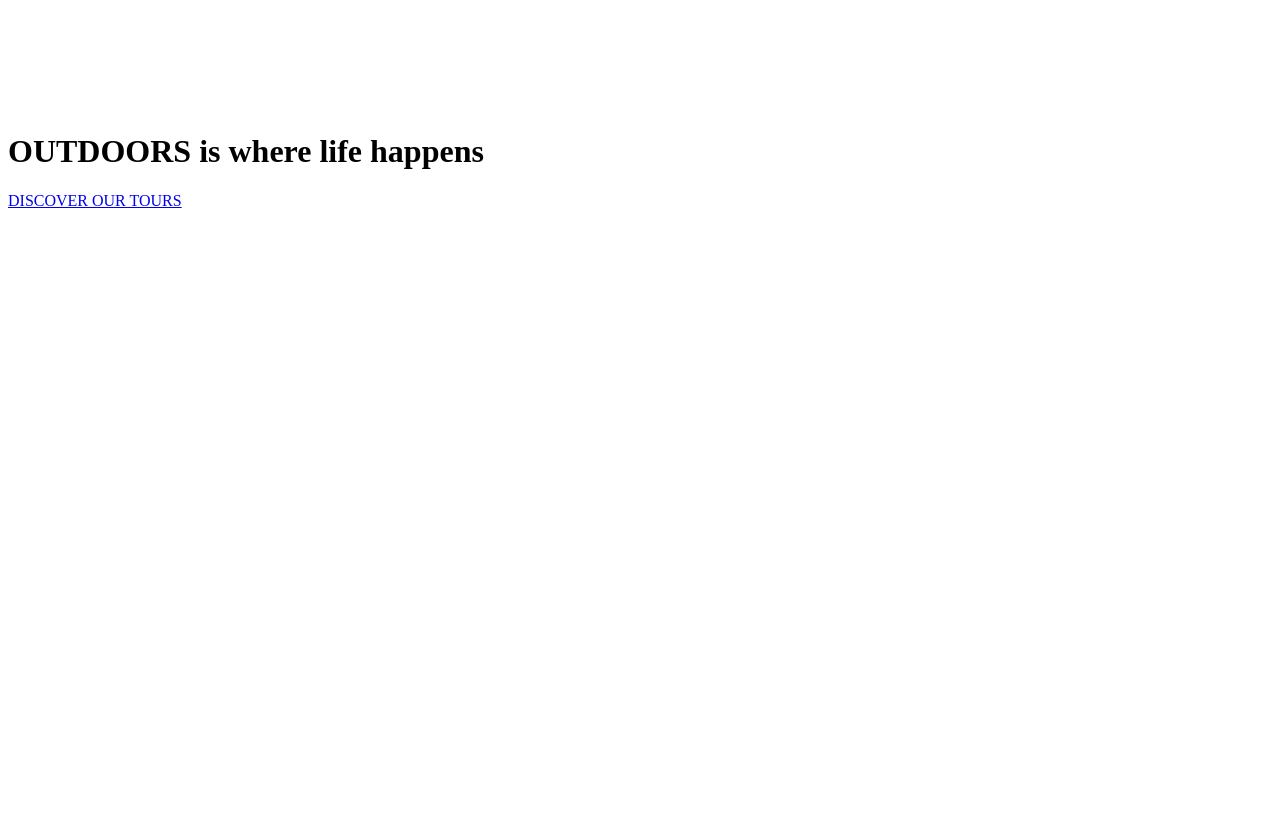
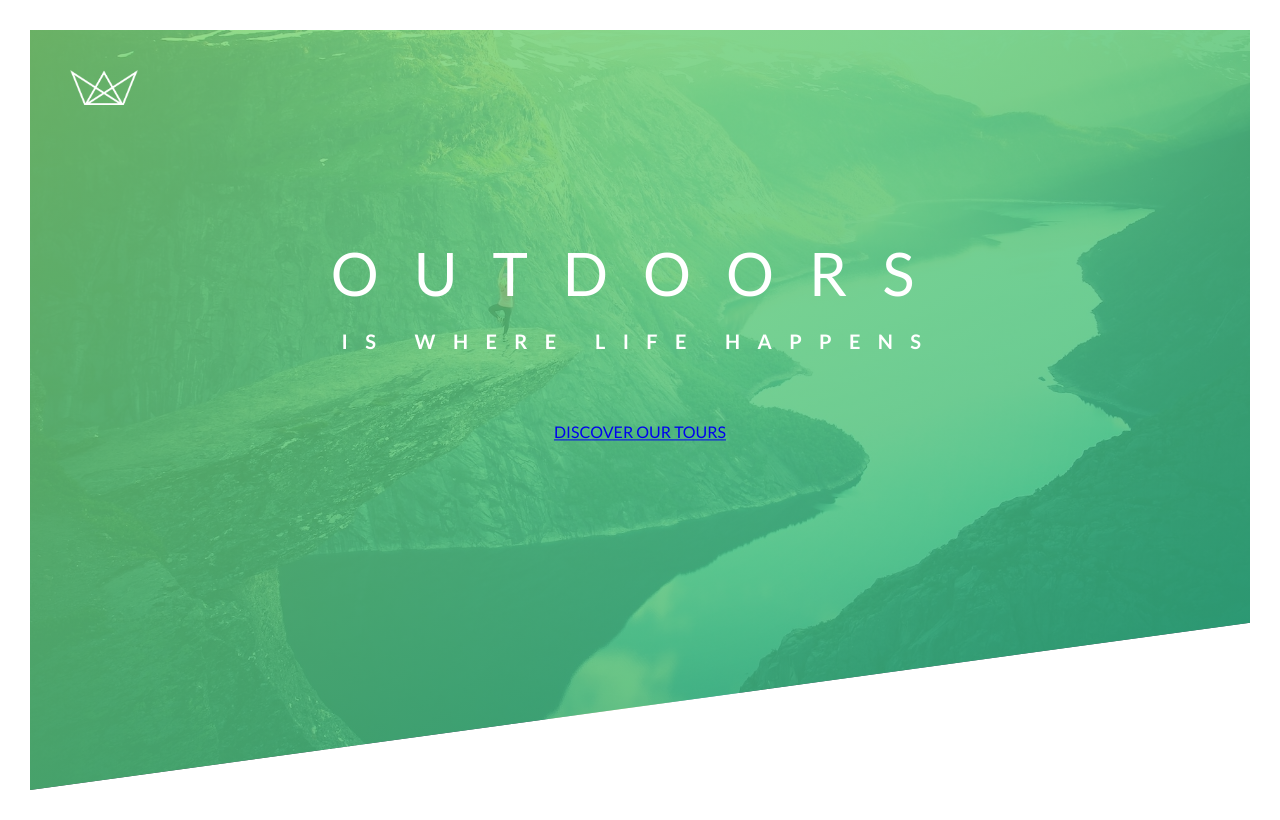
Before and after one commit to vahid-bagh3ri/NaTours, a plain HTML site: page index.html in a window 1280 px wide. Drawn offline with Linux system fonts and the light colour scheme.

Commit message:
header css1

```diff
--- a/css/style.css
+++ b/css/style.css
@@ -6,3 +6,85 @@ Medium green: #55c57a
 Dark green: #28b485
 
 */
+
+* {
+    margin: 0;
+    padding: 0;
+    box-sizing: border-box;
+
+}
+body{
+    font-family: 'lato' , sans-serif;
+    font-weight: 400;
+    font-size: 16px;
+    line-height: 1.7;
+    color: #7777;
+    padding: 30px;
+}
+.header{
+    height: 95vh;
+    background-image: linear-gradient(
+        to right bottom ,
+        rgba(126, 213, 111, 0.801) ,
+        rgba(40, 180, 133, 0.801) )
+     ,url(../img/hero.jpg);
+    background-size: cover;
+    background-position: top;
+    position: relative;
+
+    clip-path: polygon(0 0, 100% 0 , 100% 78% , 0 100%);
+}
+
+.logo-box{
+    position: absolute;
+    top: 40px;
+    left: 40px;
+}
+
+.logo{
+    height: 35px;
+
+}
+
+.text-box{
+    position: absolute;
+    top: 40%;
+    left: 50%;
+    transform: translate(-50% , -50%);
+    text-align: center;
+}
+
+.heading-primary{
+    color: #ffffff;
+    text-transform: uppercase;
+
+    backface-visibility: hidden;
+    margin-bottom: 60px;
+}
+
+.heading-primary-main{
+    display: block;
+    font-size: 60px;
+    font-weight: 400;
+    letter-spacing: 35px;
+
+
+    animation-name: moveInLeft;
+    animation-duration: 1s;
+    animation-timing-function: ease-out;
+
+    /*
+    animation-iteration-count: 3;
+    animation-delay: 3s;
+    */
+
+}
+
+.heading-primary-sub{
+    display: block;
+    font-size: 20px;
+    font-weight: 700;
+    letter-spacing: 17.4px;
+
+    animation: moveInRight 1s ease-out;
+}
```
